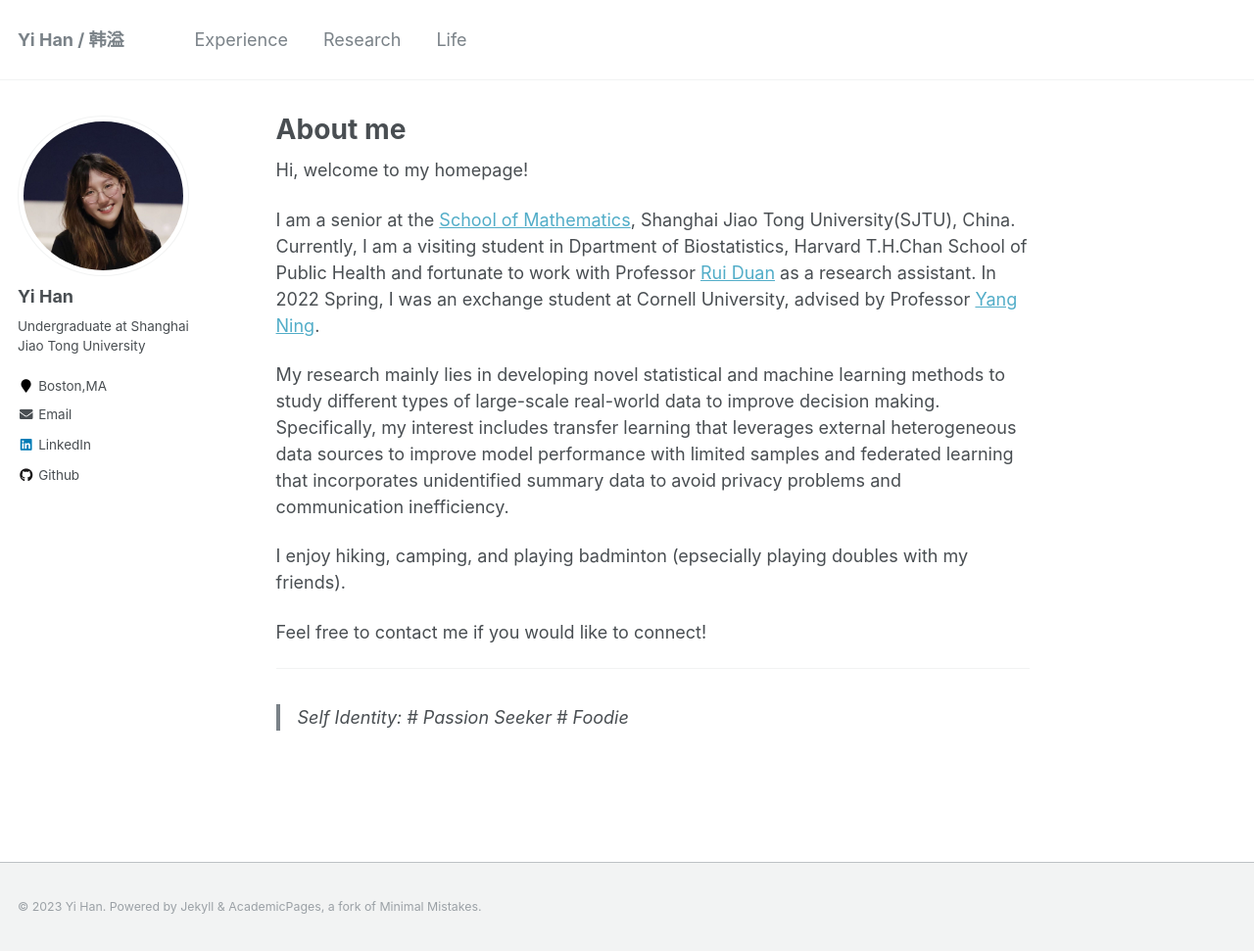
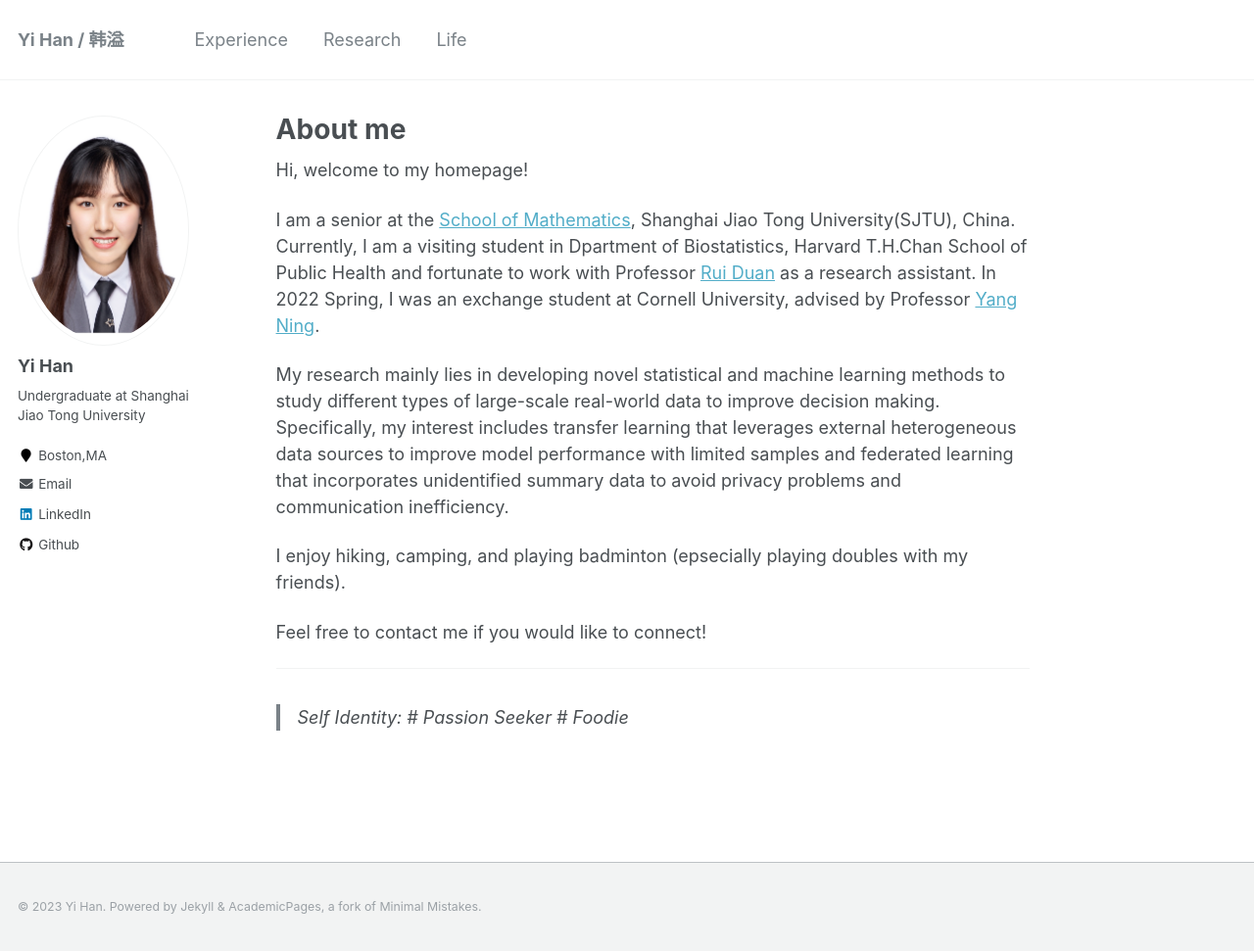
Before and after one commit to yiiihan/yiiihan.github.io, a Jekyll site: the page built from _pages/about.md, in a window 1280 px wide and 971 px high. Shown: the whole window at 98% size. Built offline with Jekyll 4.4.1, drawn with Linux system fonts in a browser that asks for light colours.

Commit message:
Update _config.yml

```diff
--- a/_config.yml
+++ b/_config.yml
@@ -81,7 +81,7 @@ analytics:
 # Site Author
 author:
   name             : "Yi Han"
-  avatar           : "profile10.jpeg"
+  avatar           : "391672857110_.pic.jpg"
   bio              : "Undergraduate at Shanghai Jiao Tong University"
   location         : "Boston,MA"
   employer         :
```
